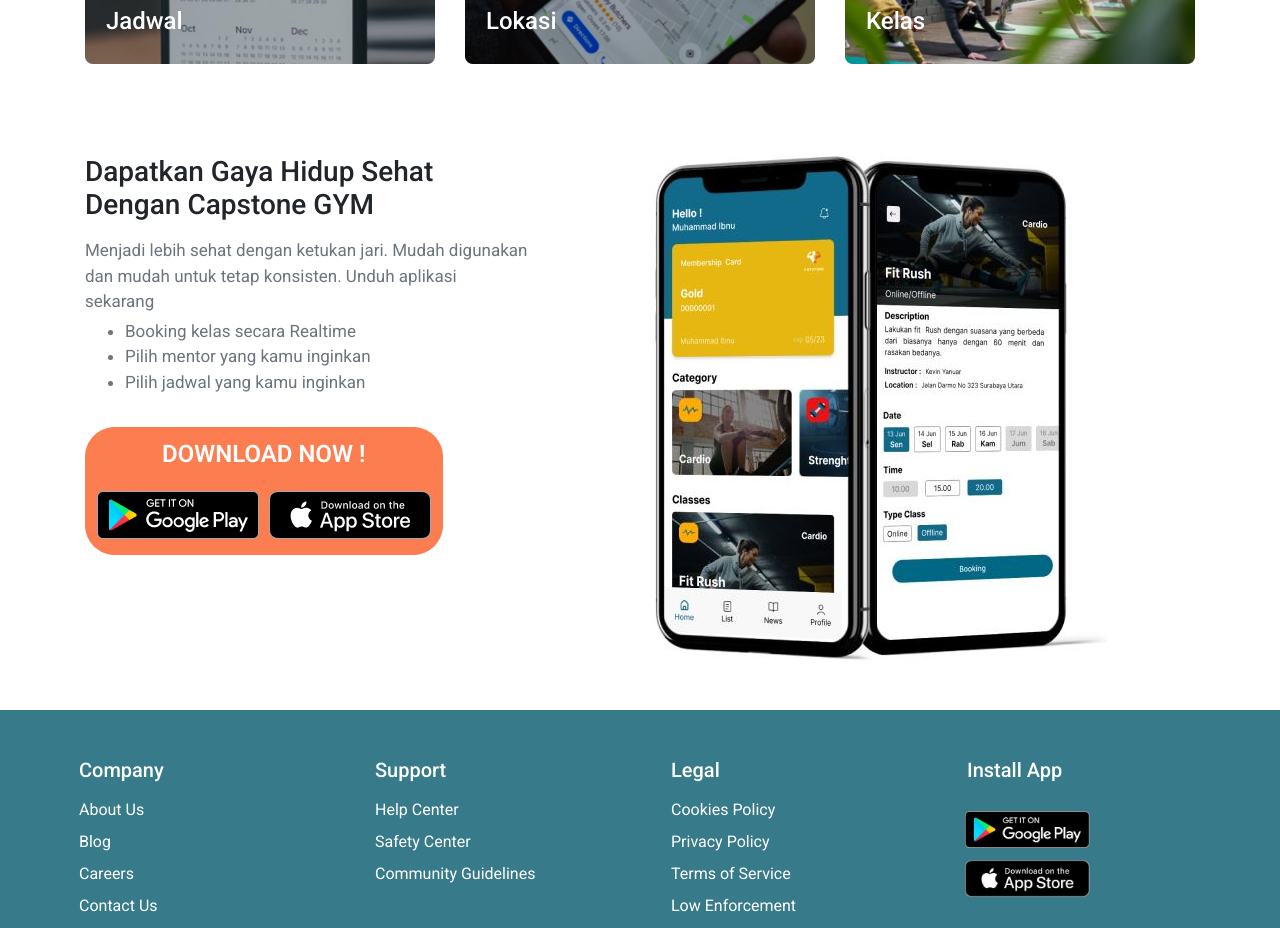
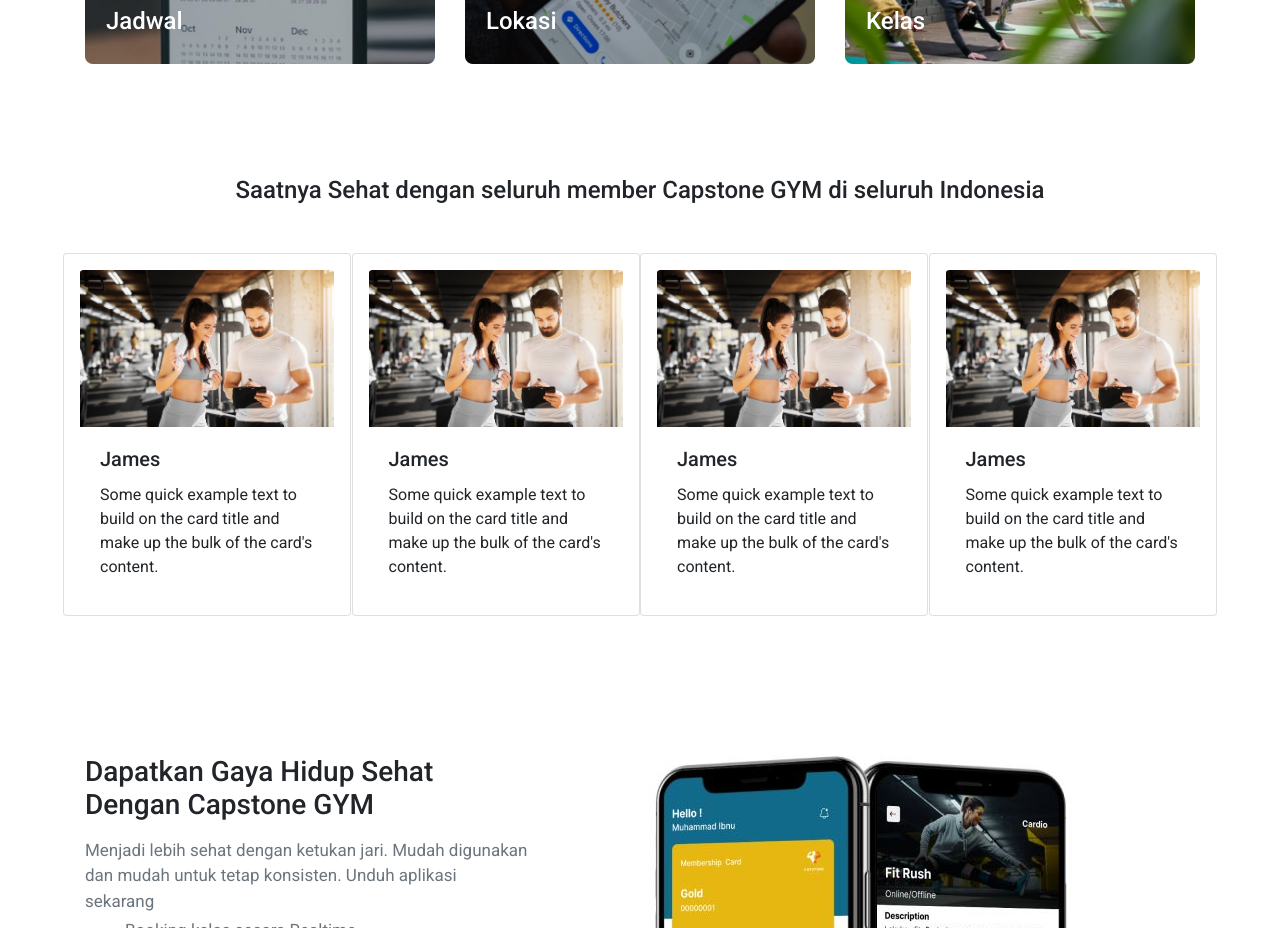
Before and after one commit to gymtrainingclub/web-app, a Nuxt app in the folder gym-web/: page / in a window 1280 px wide. Shown: the part 780-1708 px from the top of the page. Built offline with nearby package versions, Linux system fonts and the light colour scheme.

Commit message:
finishing index

```diff
--- /dev/null
+++ b/gym-web/components/User/Content/TestimonialView.vue
@@ -0,0 +1,30 @@
+<template>
+	<div class="container-fluid p-5">
+		<h4 class="text-center mb-5">
+			Saatnya Sehat dengan seluruh member Capstone GYM di seluruh Indonesia
+		</h4>
+		<div class="col-lg-12 row">
+			<div class="col-lg-3" v-for="item in 4">
+				<div class="card rounded mx-auto mb-3 p-3" style="width: 18rem">
+					<img
+						class="card-img-top"
+						src="@/assets/img/Header.png"
+						alt="Card image cap"
+					/>
+					<div class="card-body">
+						<h5 class="card-title">James</h5>
+						<p class="card-text">
+							Some quick example text to build on the card title and make up the
+							bulk of the card's content.
+						</p>
+					</div>
+				</div>
+			</div>
+		</div>
+	</div>
+</template>
+<script>
+export default {
+	name: 'Testimonial View',
+}
+</script>
--- a/gym-web/pages/index.vue
+++ b/gym-web/pages/index.vue
@@ -2,6 +2,7 @@
   <div id="landing-page">
     <NavbarView />
     <HeaderView />
+    <TestimonialView />
     <DownloadView />
     <FooterView />
   </div>
@@ -12,10 +13,17 @@
 import FooterView from '@/components/User/Content/FooterView.vue'
 import HeaderView from '@/components/User/Content/HeaderView.vue'
 import DownloadView from '@/components/User/Content/DownloadView.vue'
+import TestimonialView from '@/components/User/Content/TestimonialView.vue'
 
 export default {
   name: 'LandingPage',
-  components: { NavbarView, FooterView, HeaderView, DownloadView },
+  components: {
+    NavbarView,
+    FooterView,
+    HeaderView,
+    DownloadView,
+    TestimonialView,
+  },
 }
 </script>
 <style scoped>
```
